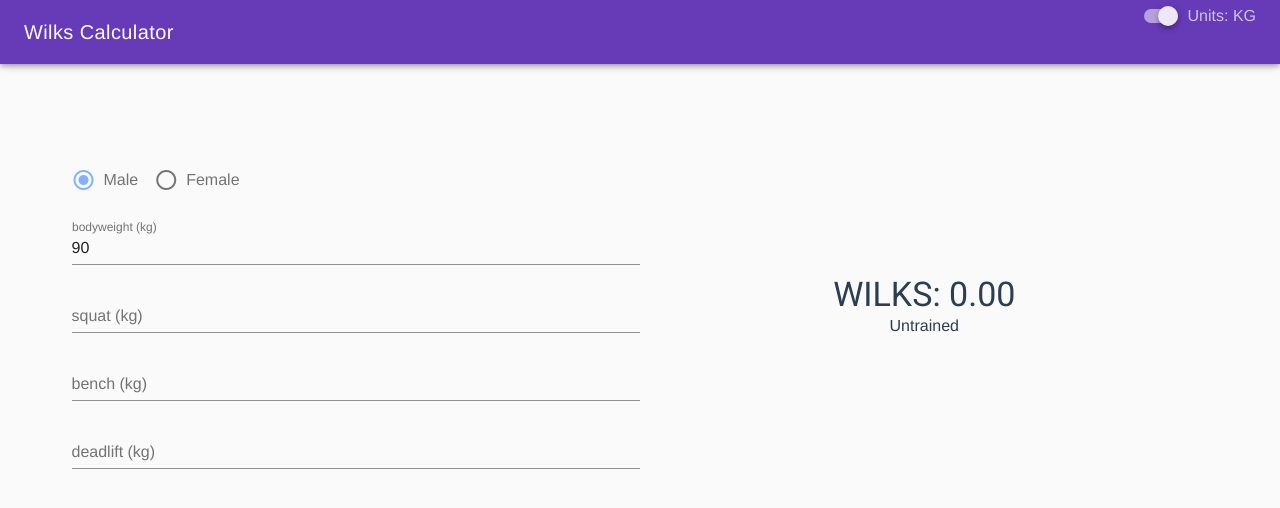
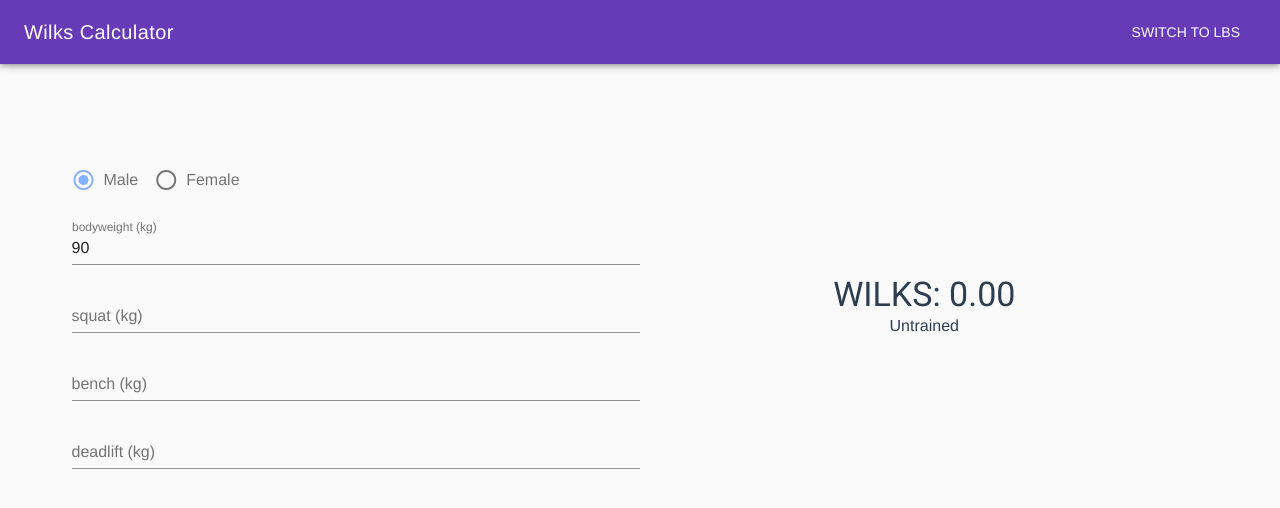
Before and after one commit to trepz/wilks-calculator, a Vue app: page / in a window 1280 px wide. Shown: the top 508 px of the page. Built offline with nearby package versions, Linux system fonts and the light colour scheme.

Commit message:
Replace switch component with toggle button

```diff
--- a/src/components/TopBar.vue
+++ b/src/components/TopBar.vue
@@ -3,28 +3,24 @@
     <v-toolbar-title>Wilks Calculator</v-toolbar-title>
     <v-spacer></v-spacer>
     <v-toolbar-items>
-      <v-switch
-        :label="`Units: ${useKilos ? 'KG' : 'LBS'}`"
-        v-model="units"
-        color="deep-purple lighten-5"
-      ></v-switch>
+      <v-btn flat @click="toggleUnits">
+        Switch to {{ useKilos ? 'LBS' : 'KG' }}
+      </v-btn>
     </v-toolbar-items>
   </v-toolbar>
 </template>
 
 <script lang="ts">
-import { Component, Vue, Prop } from 'vue-property-decorator'
+import { Component, Vue, Prop, Emit } from 'vue-property-decorator'
 
 @Component
 export default class TopBar extends Vue {
   @Prop({ type: Boolean, default: true })
   useKilos: boolean = true
 
-  get units() {
-    return this.useKilos
-  }
-  set units(val) {
-    this.$emit('unitChange', !this.useKilos)
+  @Emit('unitChange')
+  toggleUnits() {
+    return !this.useKilos
   }
 }
 </script>
```
